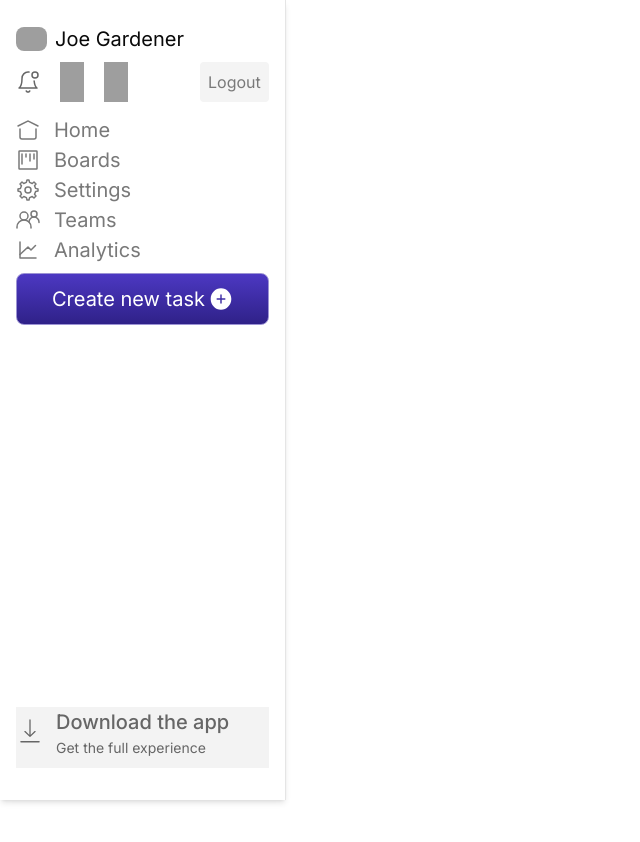
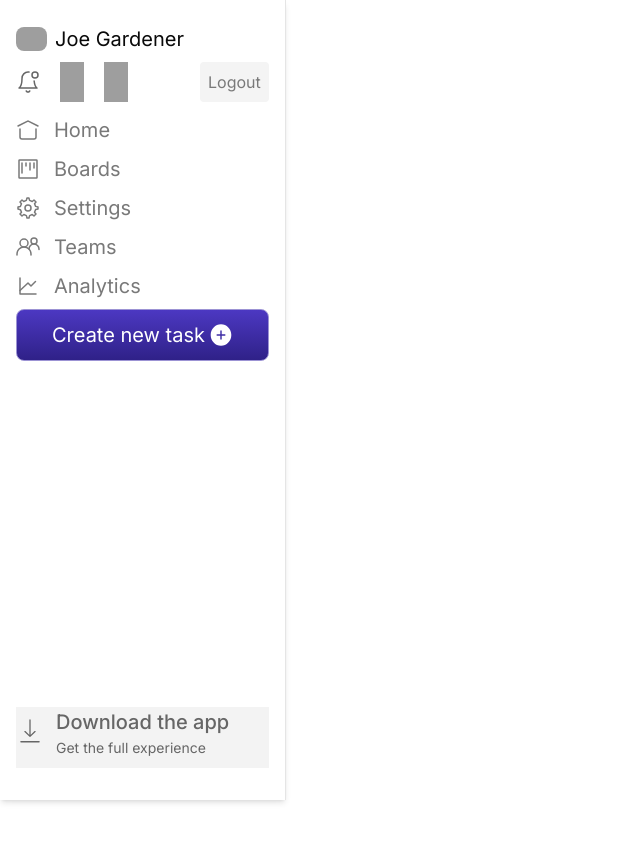
Before and after one commit to pradhumngautam/workflo, a Next.js app: page /dashboard in a window 1280 px wide. Shown: the top 842 px of the page, without its empty margins (0-640 px from the left). Built offline with nearby package versions, Linux system fonts and the light colour scheme; grey boxes are pictures that could not be loaded.

Commit message:
fix:side items gap

```diff
--- a/components/sidebar.tsx
+++ b/components/sidebar.tsx
@@ -11,7 +11,7 @@ const Sidebar = () => {
         <div className="w-[253px] h-[79px] gap-[8px]">
           <Userinfo />
         </div>
-        <div className="flex flex-col mt-3">
+        <div className="flex flex-col gap-[9px] mt-3">
           {content.map((item, idx) => (
             <Sidebaritems key={idx} image={item.image} content={item.content} />
           ))}
```
